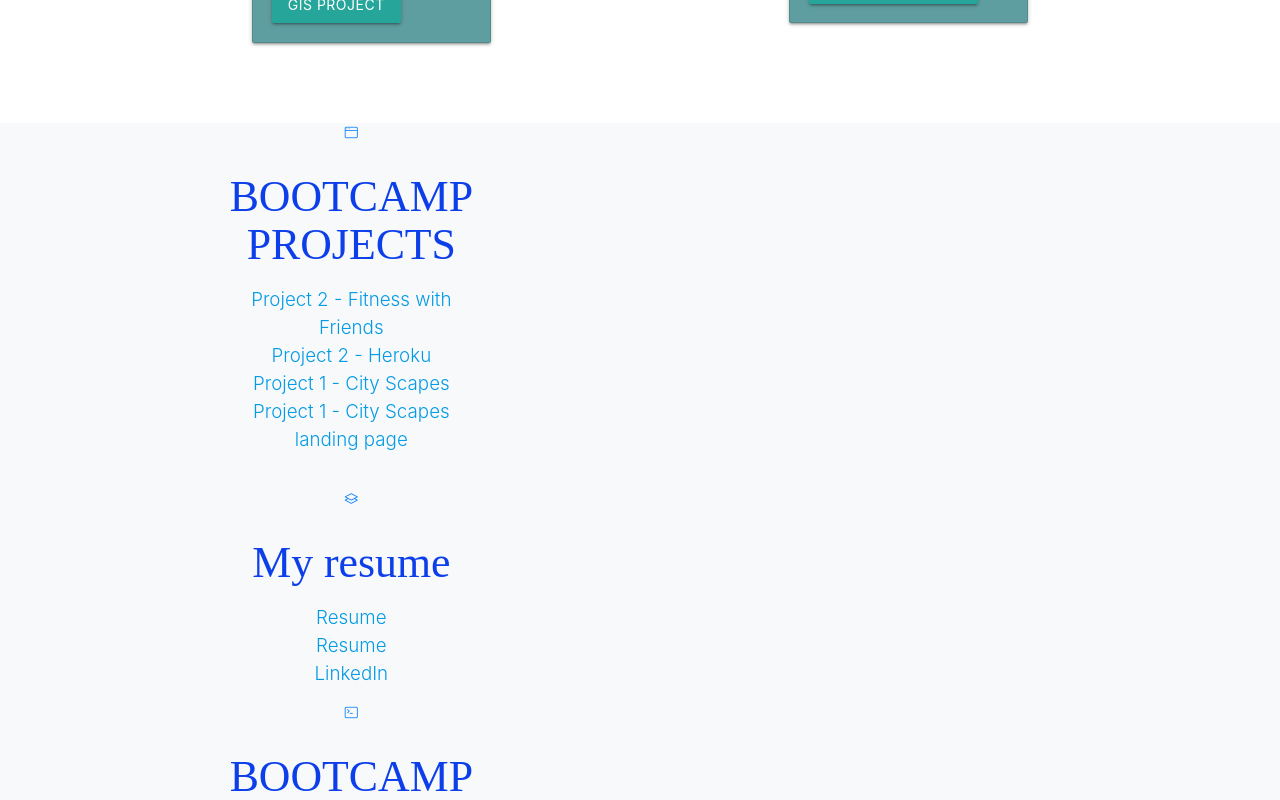
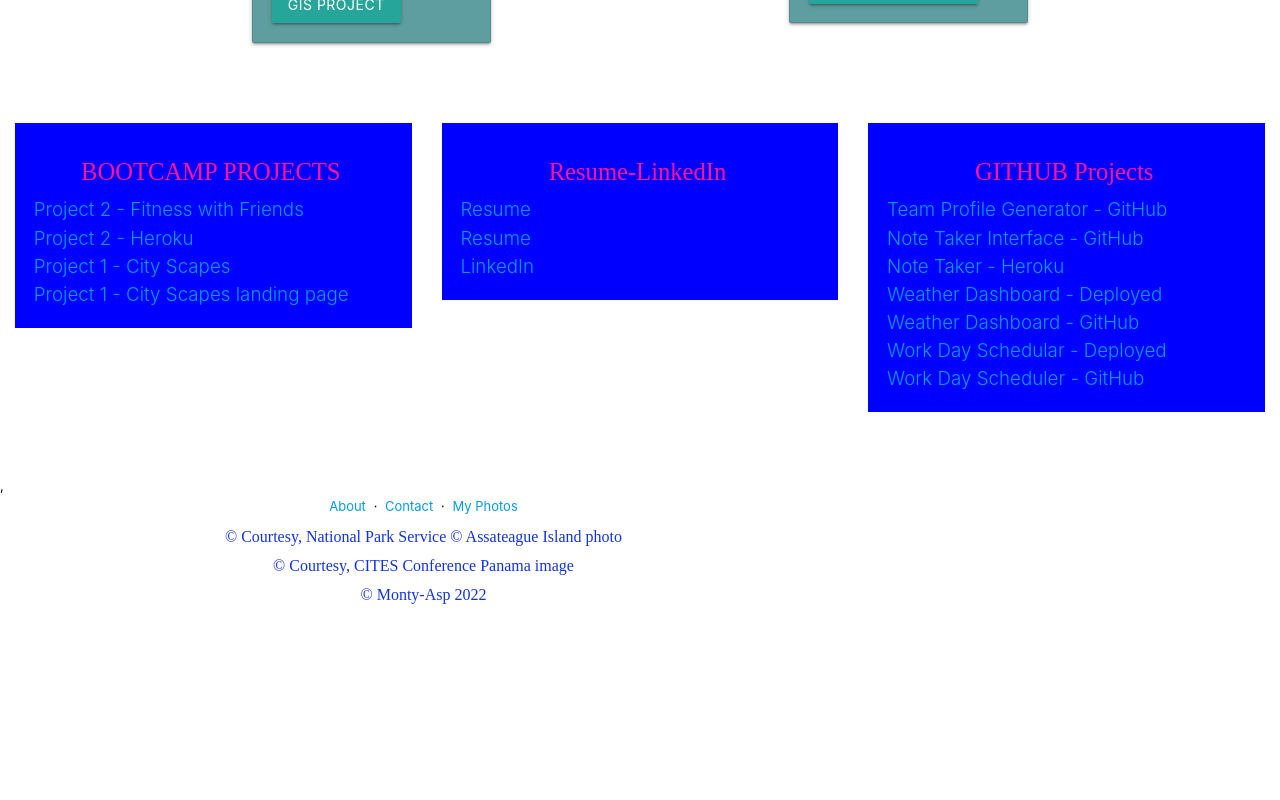
Before and after one commit to efurness/ellen-s-react-portfolio, a React (Create React App) app in the folder ellen-s-react-portfolio/: page / in a window 1280 px wide. Shown: the part 1700-2500 px from the top of the page. After the commit the page ends 2330 px from the top, so only its background shows below. Built offline with nearby package versions, Linux system fonts and the light colour scheme.

Commit message:
projectLinks

```diff
--- a/ellen-s-react-portfolio/src/App.css
+++ b/ellen-s-react-portfolio/src/App.css
@@ -62,7 +62,6 @@ text-align: right;
 /* The navigation links are positioned relative and displayed flex and aligned center. */
 .navLink {
   position: relative;
-
   width: 50%;
   height: 100%;
   display: flex;
@@ -144,6 +143,14 @@ container {
 }
 .card {
 background-color: cadetblue;
+}
+.card2 {
+  background-color: blue;
+  color:deeppink;
+}
+
+.lead mb-0  a {
+  color:deeppink;
 }
 
 .btn btn-primary {
--- a/ellen-s-react-portfolio/src/components/Body/index.js
+++ b/ellen-s-react-portfolio/src/components/Body/index.js
@@ -77,13 +77,13 @@ function Body() {
             </div>
         </div>
     </div>
-    <section class="features-icons bg-light text-center">
-        <div class="container">
-            <div class="row">
-                <div class="col-lg-4">
-                    <div class="features-icons-item mx-auto mb-5 mb-lg-0 mb-lg-3">
-                        <div class="features-icons-icon d-flex"><i class="bi-window m-auto text-primary"></i></div>
-                        <h3 id="projects">BOOTCAMP PROJECTS</h3>
+
+    <div class="row gx-4 gx-lg-5">
+            <div class="col-md-4 mb-5">
+
+                <div class="card2">
+                    <div class="card-body">
+                        <h5 class="card-title">BOOTCAMP PROJECTS</h5>
                         <p class="lead mb-0"><a href="https://github.com/AuraFly/Fit_With_Friends.git">Project 2 - Fitness with Friends
                             </a></p>
                             <p class="lead mb-0"><a href="https://fitwithfriends-app.herokuapp.com/">Project 2 - Heroku
@@ -92,24 +92,23 @@ function Body() {
                                 </a></p>
                         <p class="lead mb-0"><a href="https://jgault87.github.io/city-scapes/">Project 1 - City Scapes landing
                                 page</a></p>
-                        </div>
                     </div>
                 </div>
-                <div class="col-lg-4">
-                    <div class="features-icons-item mx-auto mb-5 mb-lg-0 mb-lg-3">
-                        <div class="features-icons-icon d-flex"><i class="bi-layers m-auto text-primary"></i></div>
-                        <h3>My resume</h3>
+            </div>
+            <div class="col-md-4 mb-5">
+                <div class="card2">
+                    <div class="card-body">
+                        <h5 class="card-title">Resume-LinkedIn</h5>
                         <p class="lead mb-0"><a href="https://efurness.github.io/Ellen-sProfessionalPortfolio/Furness_Resume_2022.pdf">Resume</a></p>
                         <p class="lead mb-0"><a href="Furness_Resume_2022.pdf" target="blank">Resume</a></p>
                         <p class="lead mb-0"><a href="https://www.linkedin.com/in/e-d-8b9415241/">LinkedIn</a></p>
-
                     </div>
                 </div>
-
-                <div class="col-lg-4">
-                    <div class="features-icons-item mx-auto mb-0 mb-lg-3">
-                        <div class="features-icons-icon d-flex"><i class="bi-terminal m-auto text-primary"></i></div>
-                        <h3>BOOTCAMP Weather and Team Profile Generator APPs </h3>
+            </div>
+            <div class="col-md-4 mb-5">
+                <div class="card2">
+                    <div class="card-body">
+                        <h5 class="card-title">GITHUB Projects</h5>
                         <p class="lead mb-0"><a href="https://github.com/efurness/Team-Profile-Generator.git"> Team Profile Generator - GitHub</a></p>
                         <p class="lead mb-0"><a href="https://github.com/efurness/note-taker-interface.git">Note Taker Interface - GitHub</a></p>
                         <p class="lead mb-0"><a href="https://pure-crag-28667.herokuapp.com/">Note Taker - Heroku</a></p>
@@ -117,12 +116,10 @@ function Body() {
                             <p class="lead mb-0"><a href="https://github.com/efurness/Unit-6-weather-dashboard.git">Weather Dashboard - GitHub</a></p>
                             <p class="lead mb-0"><a href="https://efurness.github.io/Unit5-Work-Day-Scheduler/">Work Day Schedular - Deployed</a></p>
                             <p class="lead mb-0"><a href="https://github.com/efurness/Unit5-Work-Day-Scheduler.git">Work Day Scheduler - GitHub</a></p>
-
                     </div>
                 </div>
-
-        </div>
-    </section>
+                </div>
+                </div>
 
 
 
```
